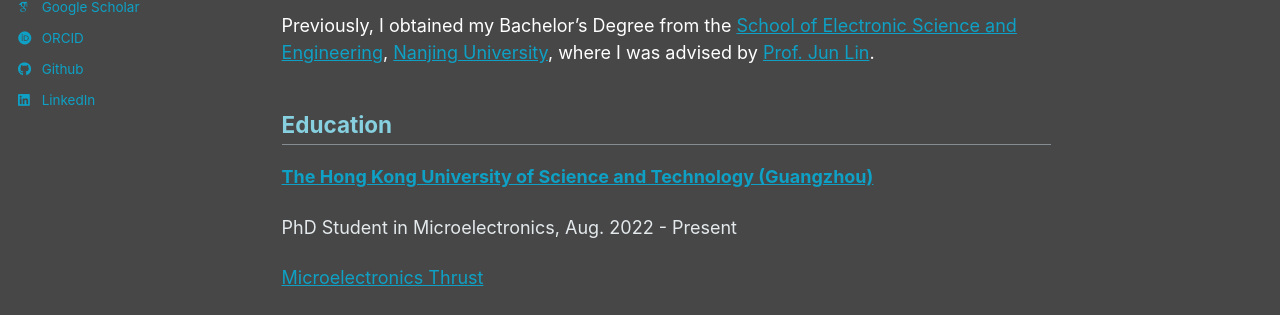
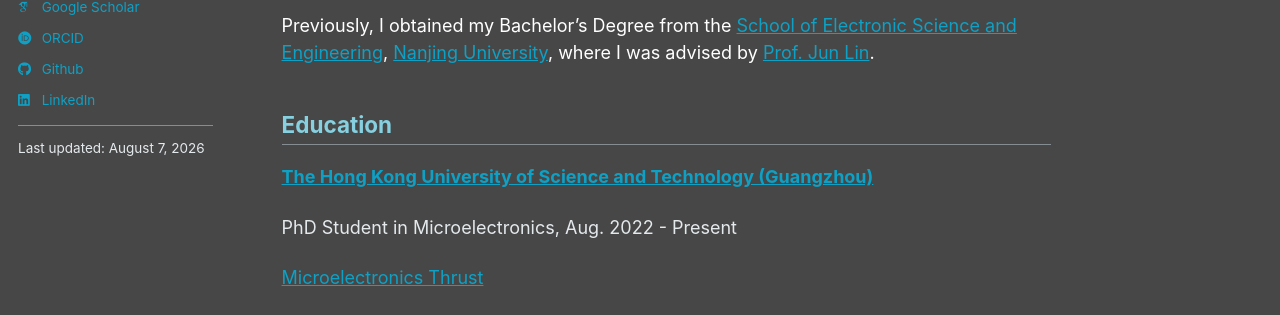
Before and after one commit to G-alois/G-alois.github.io, a Jekyll site: the page built from _pages/about.md, in a window 1280 px wide. Shown: the part 419-734 px from the top of the page. Built offline with Jekyll 4.4.1, drawn with Linux system fonts in a browser that asks for light colours; some web fonts are replaced.

Commit message:
Show last updated date in author sidebar

```diff
--- a/_includes/author-profile.html
+++ b/_includes/author-profile.html
@@ -111,6 +111,7 @@
       {% if author.linkedin %}
         <li><a href="https://www.linkedin.com/in/{{ author.linkedin }}"><i class="fab fa-fw fa-linkedin icon-pad-right" aria-hidden="true"></i>LinkedIn</a></li>
       {% endif %}
+      <li class="author__last-updated">Last updated: {{ site.time | date: "%B %-d, %Y" }}</li>
       {% if author.mastodon %}
         <li><a href="{{ author.mastodon }}"><i class="fab fa-fw fa-mastodon icon-pad-right" aria-hidden="true"></i>Mastodon</a></li>
       {% endif %}
--- a/assets/css/main.scss
+++ b/assets/css/main.scss
@@ -370,6 +370,16 @@ h3 {
   font-size: 0.9rem;
 }
 
+.author__last-updated {
+  margin-top: 0.7rem;
+  padding-top: 0.7rem;
+  border-top: 1px solid var(--site-border);
+  color: var(--site-text-light);
+  font-size: 0.82rem;
+  line-height: 1.35;
+  white-space: normal;
+}
+
 .page-reviewers__notice {
   margin: 0;
   color: var(--site-text-light);
```
